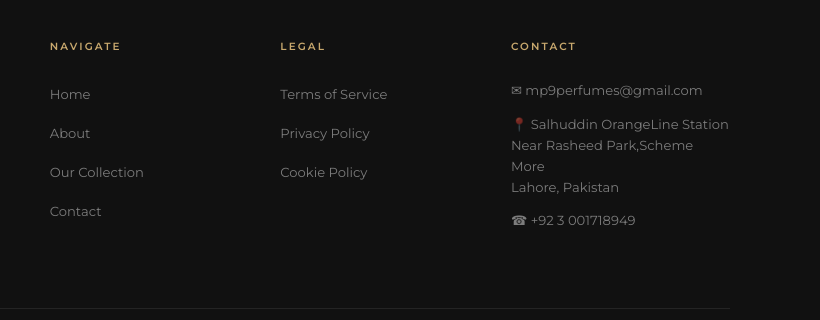
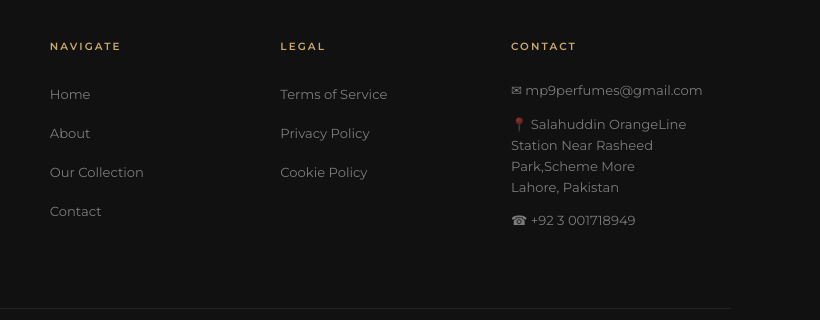
Before and after one commit to MalikAkmalNaswaz/MujtabaPhullarwanMP9, a plain HTML site: page index.html in a window 1280 px wide. Shown: the part 3494-3814 px from the top of the page, 460-1280 px from the left. Drawn offline with nearby package versions, Linux system fonts and the light colour scheme.

Commit message:
loction are sat

```diff
--- a/index.html
+++ b/index.html
@@ -194,7 +194,7 @@
     <div class="footer-col">
       <h4 class="footer-heading">Contact</h4>
       <p class="footer-contact-item">✉ mp9perfumes@gmail.com</p>
-      <p class="footer-contact-item">📍 Salhuddin OrangeLine Station Near Rasheed Park,Scheme More<br> Lahore, Pakistan</p>
+      <p class="footer-contact-item">📍 Salahuddin OrangeLine Station Near Rasheed Park,Scheme More<br> Lahore, Pakistan</p>
       <p class="footer-contact-item">☎ +92 3 001718949</p>
     </div>
   </div>
```
